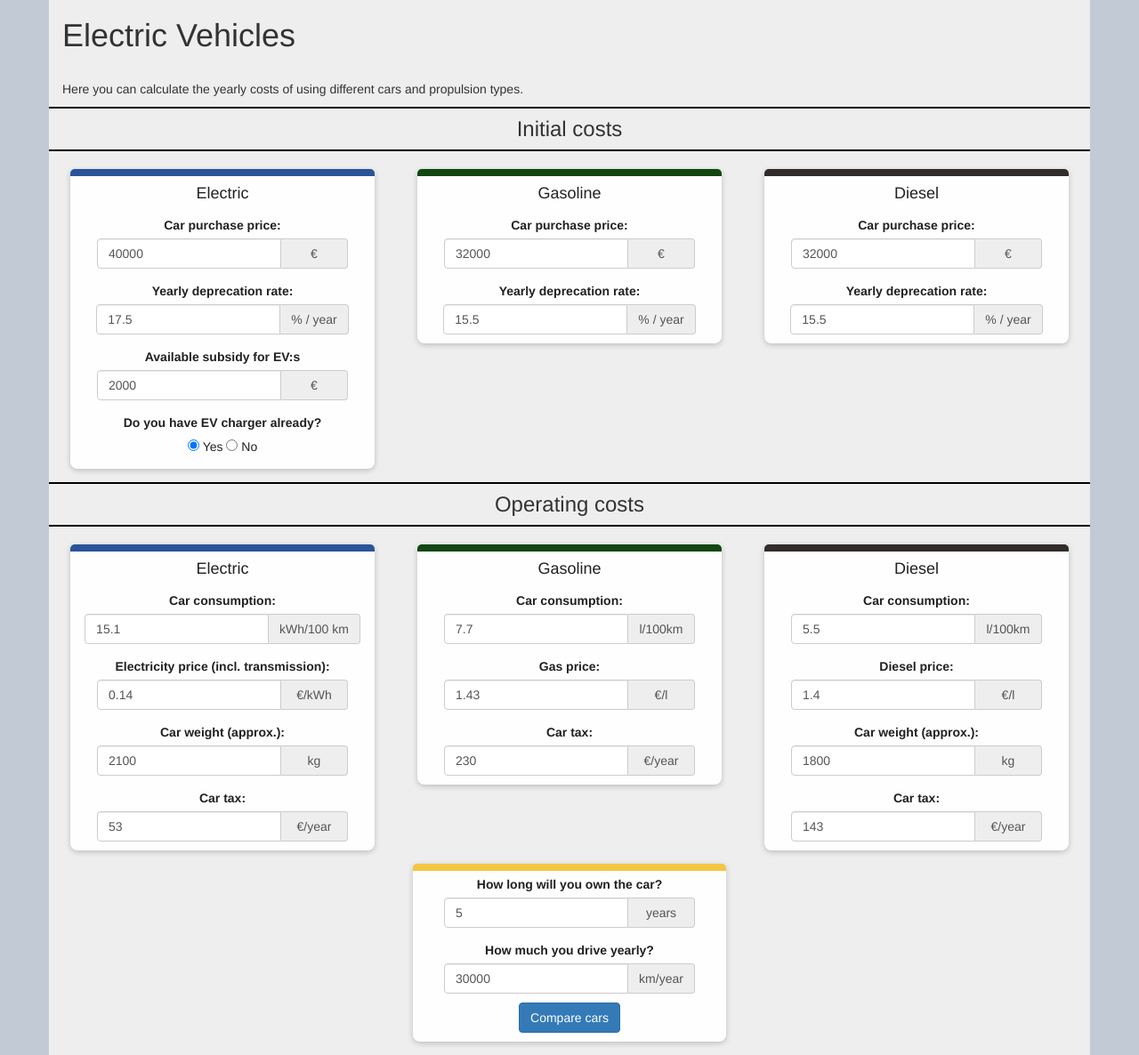
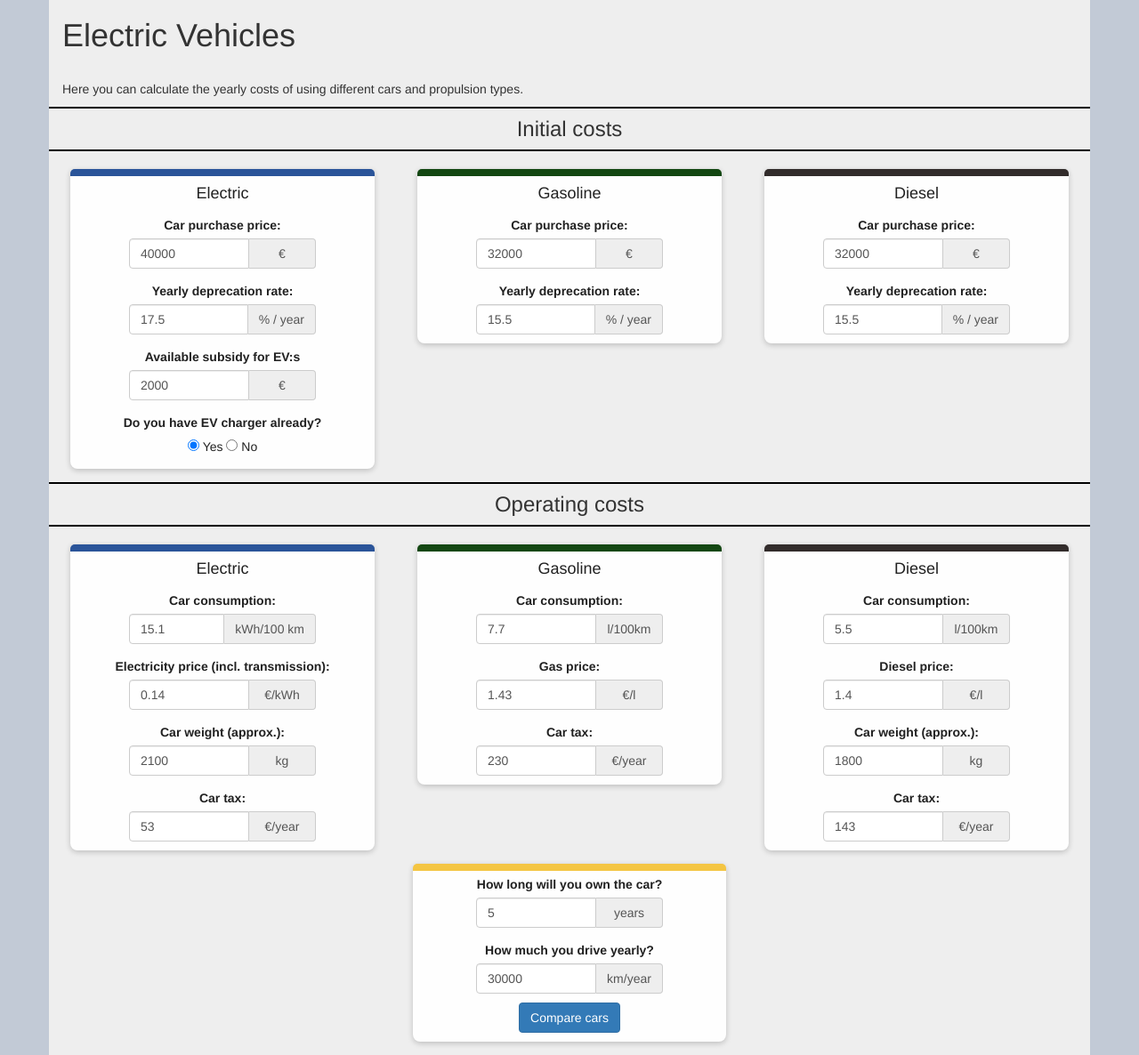
Before and after one commit to Zigelzi/laturel-web, a Flask app: page /cars in a window 1280 px wide. Shown: the part 53-1239 px from the top of the page at 89% size. Run offline with Flask 2, Linux system fonts and the light colour scheme; some libraries are stand-ins or nearby versions.

Commit message:
Set uniform width for form input fields

```diff
--- a/app.py
+++ b/app.py
@@ -135,6 +135,7 @@ def cars():
     ziplist= zip(edepr_yearly,gdepr_yearly,ddepr_yearly)
 
 
+
     return render_template('cars.html',
                            eform=eform,
                            gform=gform,
--- a/static/css/styles.css
+++ b/static/css/styles.css
@@ -49,6 +49,7 @@
 	margin-left: auto;
 	margin-right: auto;
 	margin-bottom: 10px;
+	width: 15em;
 }
 
 .header-split{
```
